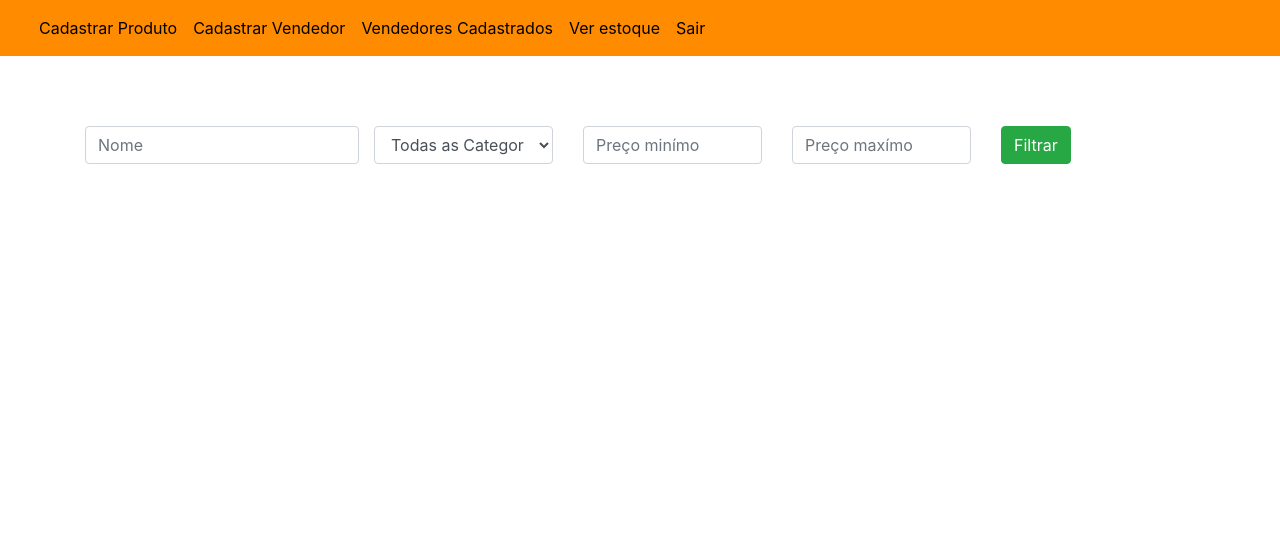
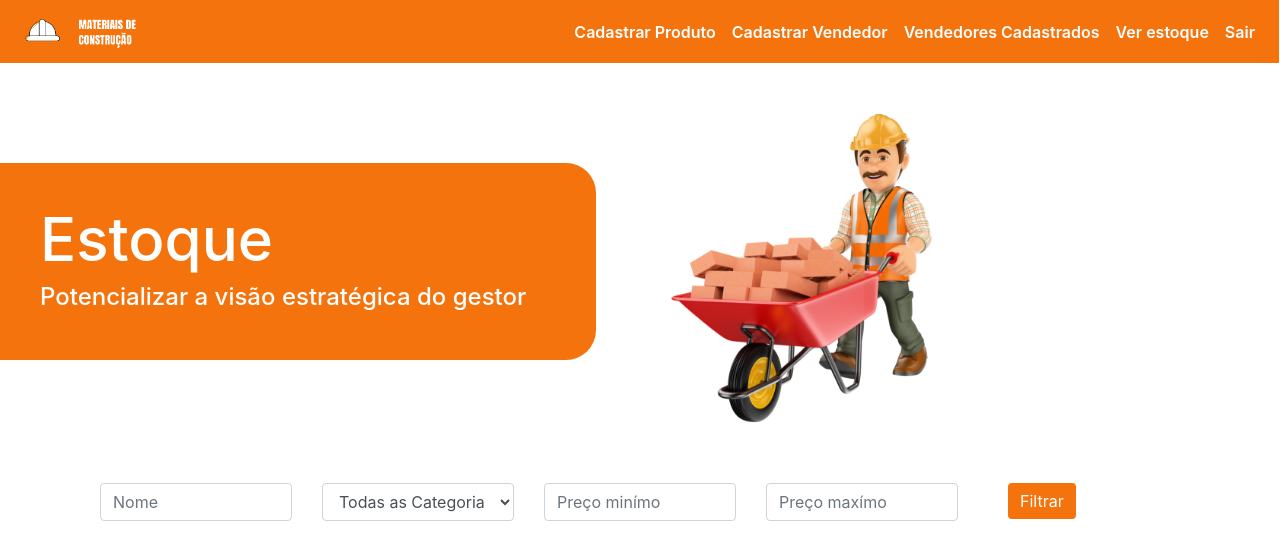
Before and after one commit to keilanyg/Controle-de-Estoque-, a Django app: template estoque/templates/ver_estoque.html in a window 1280 px wide. Shown: the top 560 px of the page. Run offline with Django 4.2, Linux system fonts and the light colour scheme; the template is opened without the code that fills it, so the values that code supplies are empty.

Commit message:
Estilização da pag Estoque

```diff
--- a/estoque/templates/ver_estoque.html
+++ b/estoque/templates/ver_estoque.html
@@ -15,35 +15,52 @@
 
 {% block 'body' %}
 
+<div class="apresentacao" style="display: flex; justify-content: space-between;">
+
+    <div class="titulo" style="width: 70%; height: 50%; margin-top: 100px; padding: 40px;  background-color: #F5730D;
+    border-radius: 0px 30px 30px 0; color: white;
+    ">
+        <h1 style="font-size: 60px;">Estoque</h1>
+        <h4>Potencializar a visão estratégica do gestor</h4>
+    </div>
+
+    <div>
+        <img src="{% static 'img/bannerestoque.png' %}" width= "60%" >
+
+    </div>
+
+
+
+</div>
+
 <div class="container">
-
     <form action="{% url 'ver_estoque' %}" metho="GET">
 
-        <div class="row" style="margin: 70px 0;">
-            <div>
+        <div class="row" style="margin: 10px 0 70px 0;">
+            <div  class="col-md">
                 <input class="form-control" type="text" name="nome" placeholder="Nome">
-            </div>
+            </div><br>
 
-            <div class="col-sm">
+            <div class="col-md">
                 <select class="form-control" name="categoria">
                     <option value="">Todas as Categorias</option>
                     {% for categoria in categorias %}
                     <option value="{{categoria.id}}">{{categoria.titulo}}</option>
                     {% endfor %}
                 </select>
-            </div>
+            </div><br>
 
-            <div class="col-sm">
+            <div class="col-md">
                 <input class="form-control" type="text" name="preco_min" placeholder="Preço minímo">
             </div>
 
 
-            <div class="col-sm">
+            <div class="col-md">
                 <input class="form-control" type="text" name="preco_max" placeholder="Preço maxímo">
             </div>
 
-            <div class="col-sm">
-                <input type="submit" value="Filtrar" class="btn btn-success">
+            <div class="col-md">
+                <input type="submit" value="Filtrar" class="btn btn-success" style="background-color: #F5730D; border: none; margin-left: 20px;">
             </div>
         </div>
 
@@ -51,11 +68,11 @@
 </div>
 
 
-<div class="listar_produtos">
+<div class="container listar_produtos">
     <div class=" container row">
         {% for produto in produtos %}
         <div class="col-md">
-            <div style="background-color: #0f0f0f; width: 18rem;" class="card" style="width: 18rem;">
+            <div class="card" style="width: 15rem; height: 25rem; border: solid 2px #d9d9d9; ">
                 {% if produto|get_first_image %}
                 <img width="100%" class="card-img-top" src="{{produto|get_first_image}}" alt="Card image cap">
                 {% endif %}
--- a/templates/base.html
+++ b/templates/base.html
@@ -19,24 +19,28 @@
 <body class="fundo">
 
     {% block 'nav' %}
-    <nav class="navbar navbar-expand-lg bg-body-tertiary" style="background-color: #FF8C00; margin-bottom: 30px;">
-        <div class="container-fluid">
-            <div class="collapse navbar-collapse" id="navbarNav">
-                <ul class="navbar-nav">
-                    <li class="nav-item">
-                        <a class="nav-link" style="color: black; ";  aria-current="page" href="{% url 'add_produto' %}">Cadastrar Produto</a>
+    <nav class="navbar navbar-expand" style="margin-right:1px; display: flex; background-color: #F5730D; justify-content: space-around;">
+        <div>
+            <img src="{% static 'img/Logo.png' %}" width="40%">
+        </div>
+
+        <div class="container">
+            <div class=" navbar-collapse" id="navbarNav">
+                <ul class="navbar-nav w-100 align-items-center" >
+                    <li class="nav-item ml-auto">
+                        <a class="nav-link" style="color: white; font-weight: 600;";  aria-current="page" href="{% url 'add_produto' %}">Cadastrar Produto</a>
                     </li>
                     <li class="nav-item">
-                        <a class="nav-link" style="color: black"; href="{% url 'cadastrar_vendedor' %}">Cadastrar Vendedor</a>
+                        <a class="nav-link" style="color: white; font-weight: 600;"; href="{% url 'cadastrar_vendedor' %}">Cadastrar Vendedor</a>
                     </li>
                     <li class="nav-item">
-                        <a class="nav-link" style="color: black"; href="{'% url 'vendedores_cadastrados' %'}">Vendedores Cadastrados</a>
+                        <a class="nav-link" style="color: white; font-weight: 600;"; href="{% url 'vendedores_cadastrados' %}">Vendedores Cadastrados</a>
                     </li>
                     <li class="nav-item">
-                        <a class="nav-link" style="color: black"; href="{% url 'ver_estoque' %}">Ver estoque</a>
+                        <a class="nav-link" style="color: white; font-weight: 600;"; href="{% url 'ver_estoque' %}">Ver estoque</a>
                     </li>
                     <li class="nav-item">
-                        <a class="nav-link" style="color: black"; href="{% url 'sair' %}">Sair</a>
+                        <a class="nav-link" style="color: white; font-weight: 600;"; href="{% url 'sair' %}">Sair</a>
                     </li>
                 </ul>
             </div>
--- a/usuarios/templates/cadastrar_vendedor.html
+++ b/usuarios/templates/cadastrar_vendedor.html
@@ -31,12 +31,6 @@
         <br>
         <input type="submit" class="btn btn-success">
     </form>
-        <p><a href="{% url 'vendedores_cadastrados' %}">Vendedores cadastrados</a></p>
-
-    <hr class="bg-hr">
-
-
-
 
 </div>
 {% endblock %}
```
Also changed, not shown: db.sqlite3, templates/static/css/verestoque.css (deleted), templates/static/img/Logo.png (added), templates/static/img/bannerestoque.png (added).
